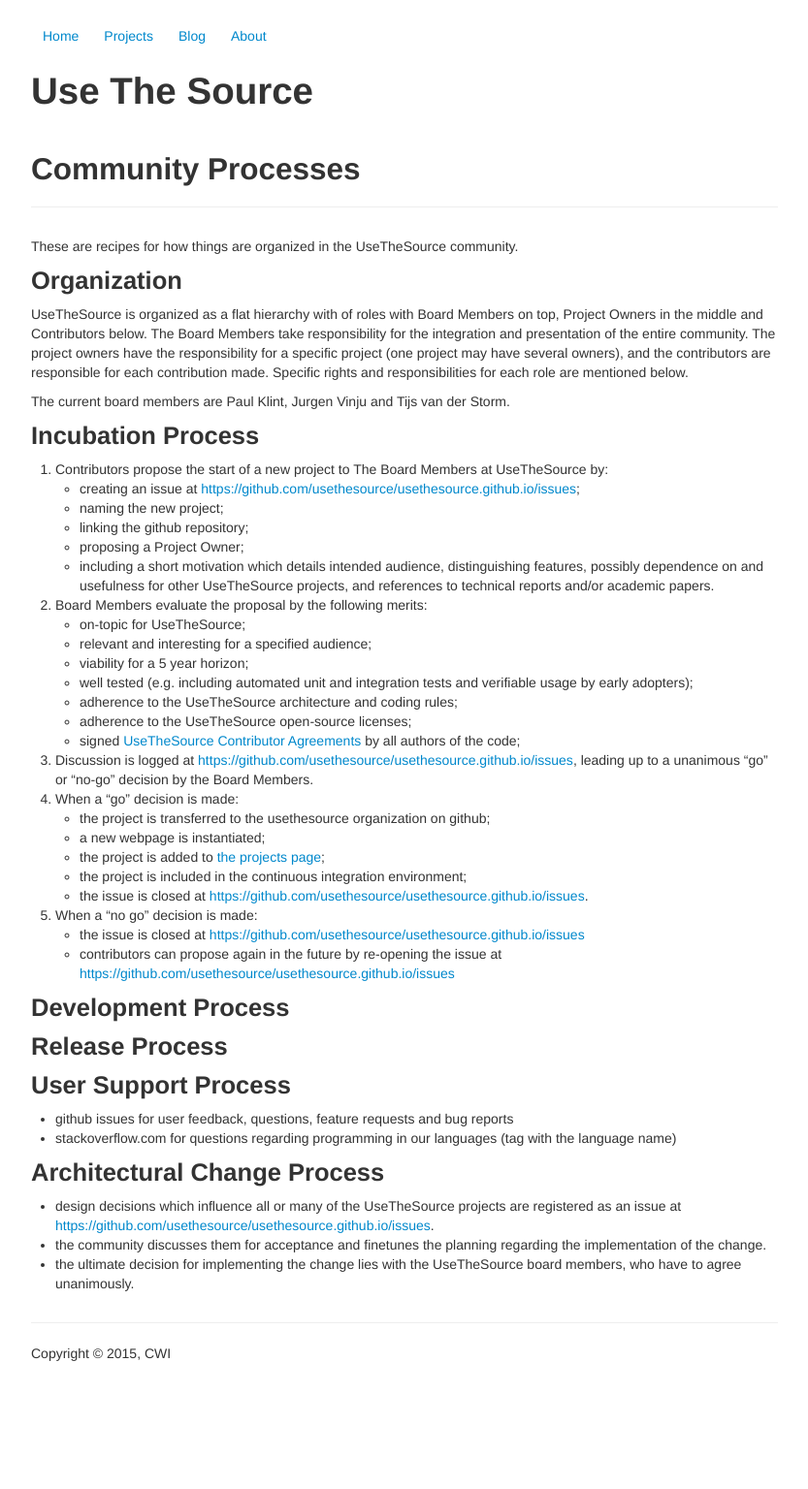
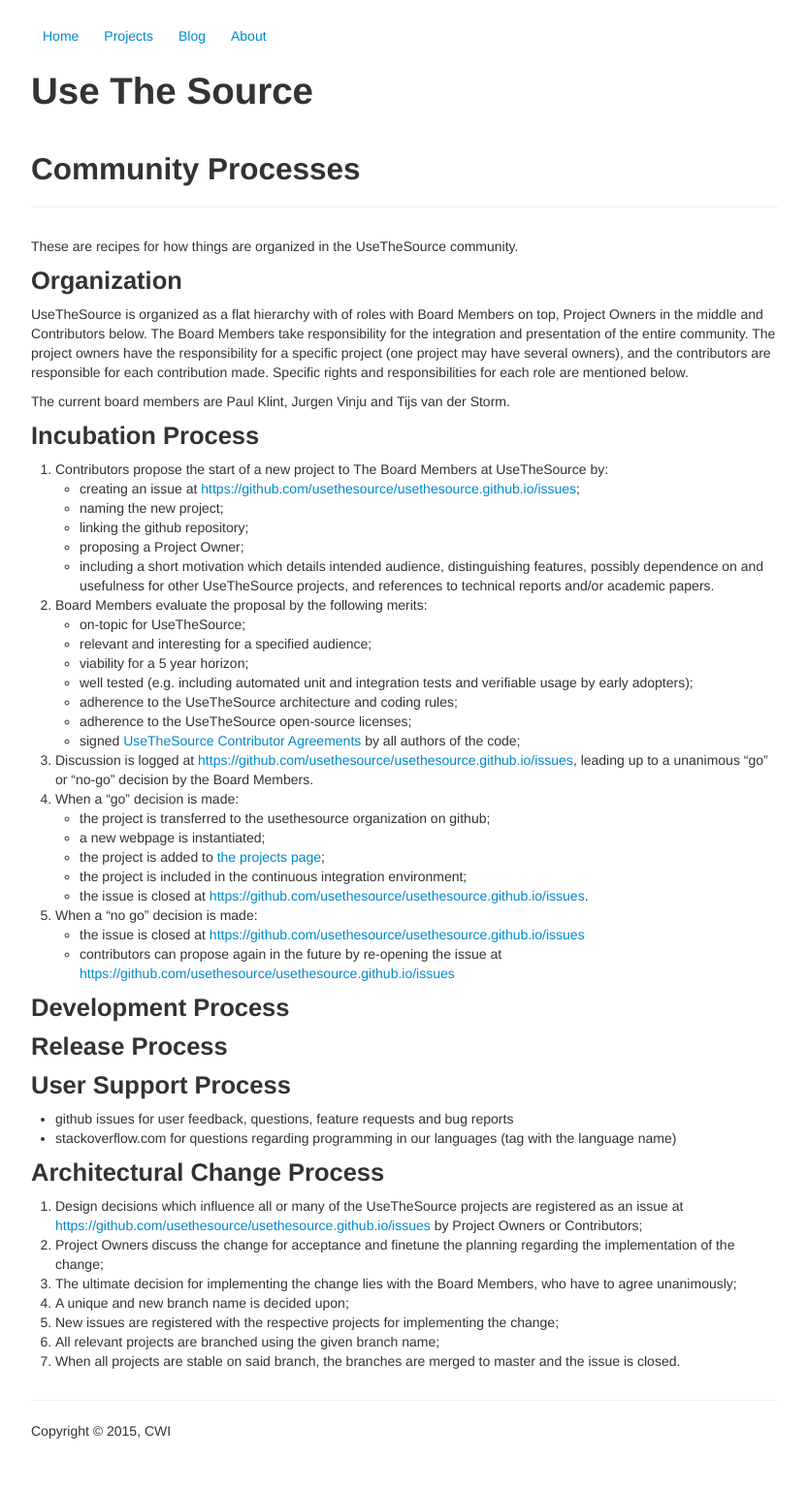
Before and after one commit to usethesource/usethesource.github.io, a Jekyll site: the page built from about/processes.md, in a window 1280 px wide. Shown: the whole page at 97% size, without its empty margins (223-1056 px from the left). Built offline with Jekyll 4.4.1, drawn with Linux system fonts in a browser that asks for light colours; Markdown is read by kramdown in place of the engine named in the settings; before the commit the page ends 1456 px from its top, so only the background shows below that.

Commit message:
change process

```diff
--- a/about/processes.md
+++ b/about/processes.md
@@ -50,6 +50,10 @@
 
 ## Architectural Change Process
 
-* design decisions which influence all or many of the UseTheSource projects are registered as an issue at <https://github.com/usethesource/usethesource.github.io/issues>.
-* the community discusses them for acceptance and finetunes the planning regarding the implementation of the change.
-* the ultimate decision for implementing the change lies with the UseTheSource board members, who have to agree unanimously.
+1. Design decisions which influence all or many of the UseTheSource projects are registered as an issue at <https://github.com/usethesource/usethesource.github.io/issues> by Project Owners or Contributors;
+2. Project Owners discuss the change for acceptance and finetune the planning regarding the implementation of the change;
+3. The ultimate decision for implementing the change lies with the Board Members, who have to agree unanimously;
+4. A unique and new branch name is decided upon;
+5. New issues are registered with the respective projects for implementing the change;
+6. All relevant projects are branched using the given branch name;
+7. When all projects are stable on said branch, the branches are merged to master and the issue is closed.
```
